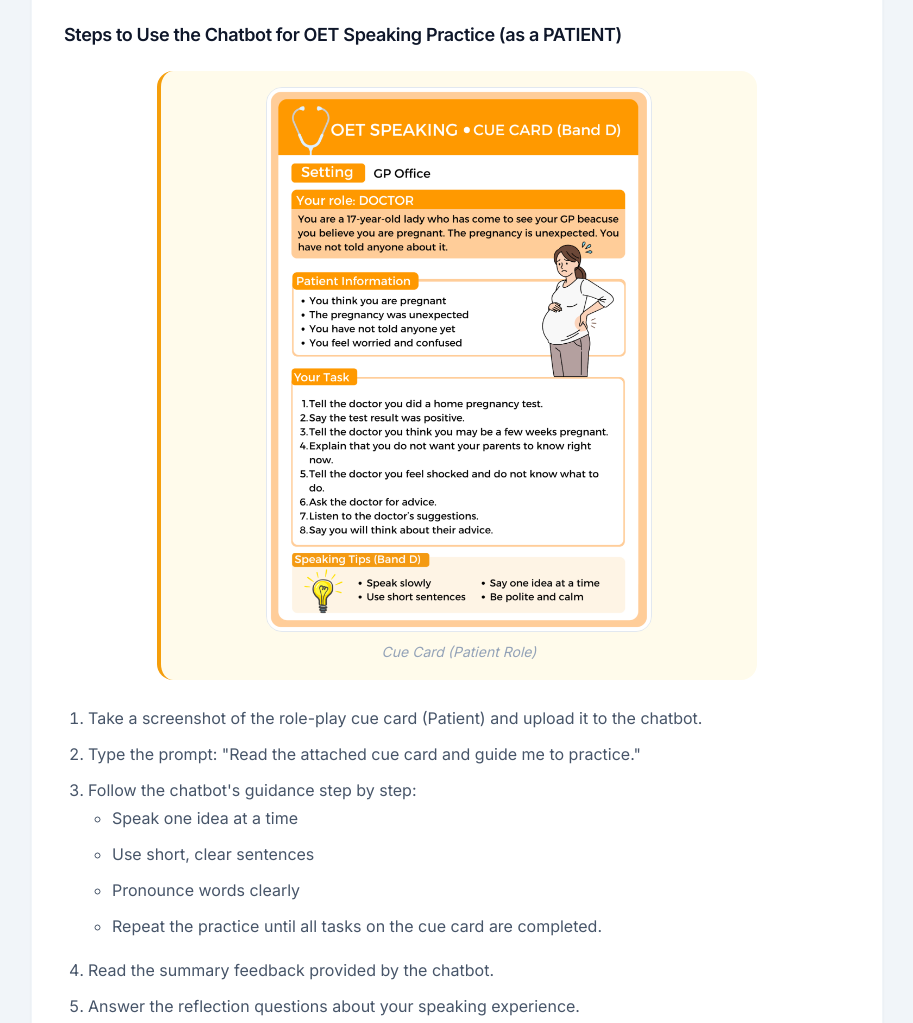
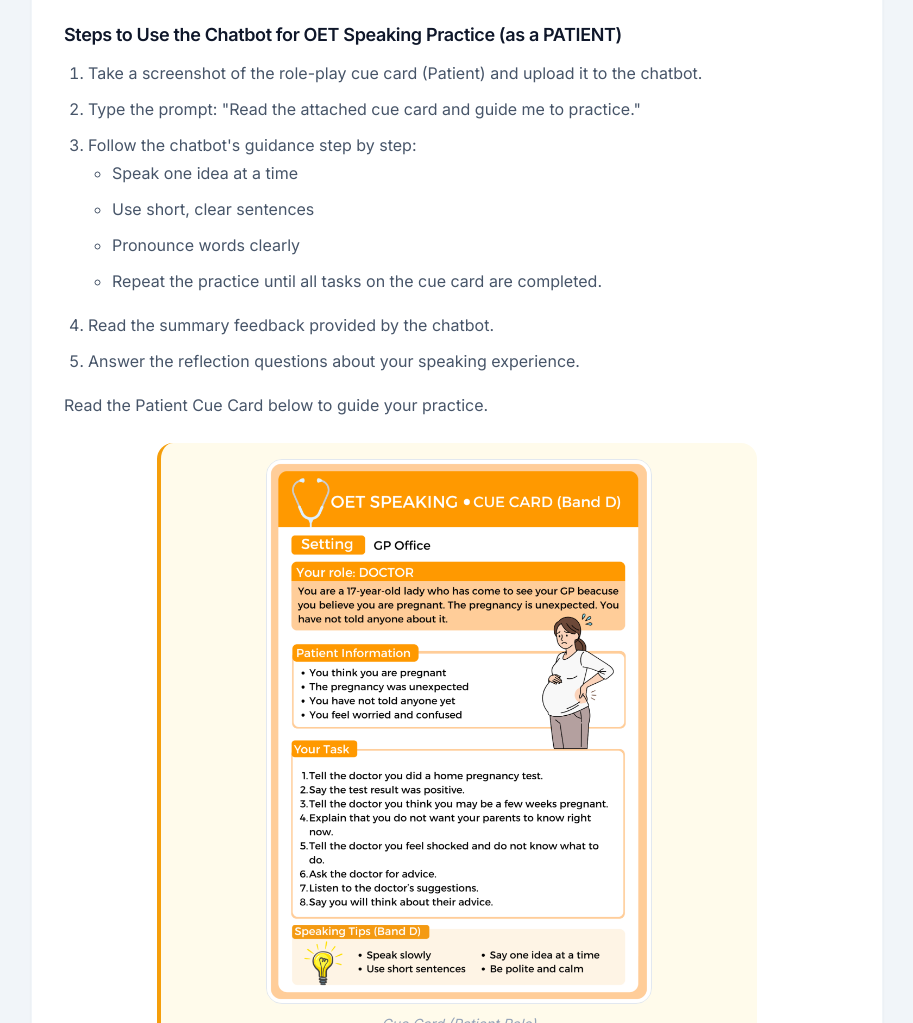
Before and after one commit to hijrahassalam/astro-oet-med, an Astro site: page /modules/module-2 in a window 1280 px wide. Shown: the part 6807-7830 px from the top of the page, without its empty margins (333-1246 px from the left). Built offline with nearby package versions, Linux system fonts and the light colour scheme; Astro itself is replaced by a stand-in of ours.

Commit message:
fix: move Patient cue card after Patient steps, add descriptive text

```diff
--- a/src/components/sections/Practice.astro
+++ b/src/components/sections/Practice.astro
@@ -76,17 +76,21 @@ const { data } = Astro.props;
   ))}
 
   <h4>Steps to Use the Chatbot for OET Speaking Practice (as a PATIENT)</h4>
+  <ol>
+    {data.stepsPatient.map((step) => (
+      <li set:html={step} />
+    ))}
+  </ol>
+
+  <p>
+    Read the Patient Cue Card below to guide your practice.
+  </p>
   {data.cueCardsPatient.map((card) => (
     <figure class="cue-card cue-card--patient">
       <img src={card.image} alt={card.alt} width="386" height="545" />
       <figcaption>{card.caption}</figcaption>
     </figure>
   ))}
-  <ol>
-    {data.stepsPatient.map((step) => (
-      <li set:html={step} />
-    ))}
-  </ol>
 
   <h4>Merging Doctor and Patient Responses</h4>
   <p>
```
